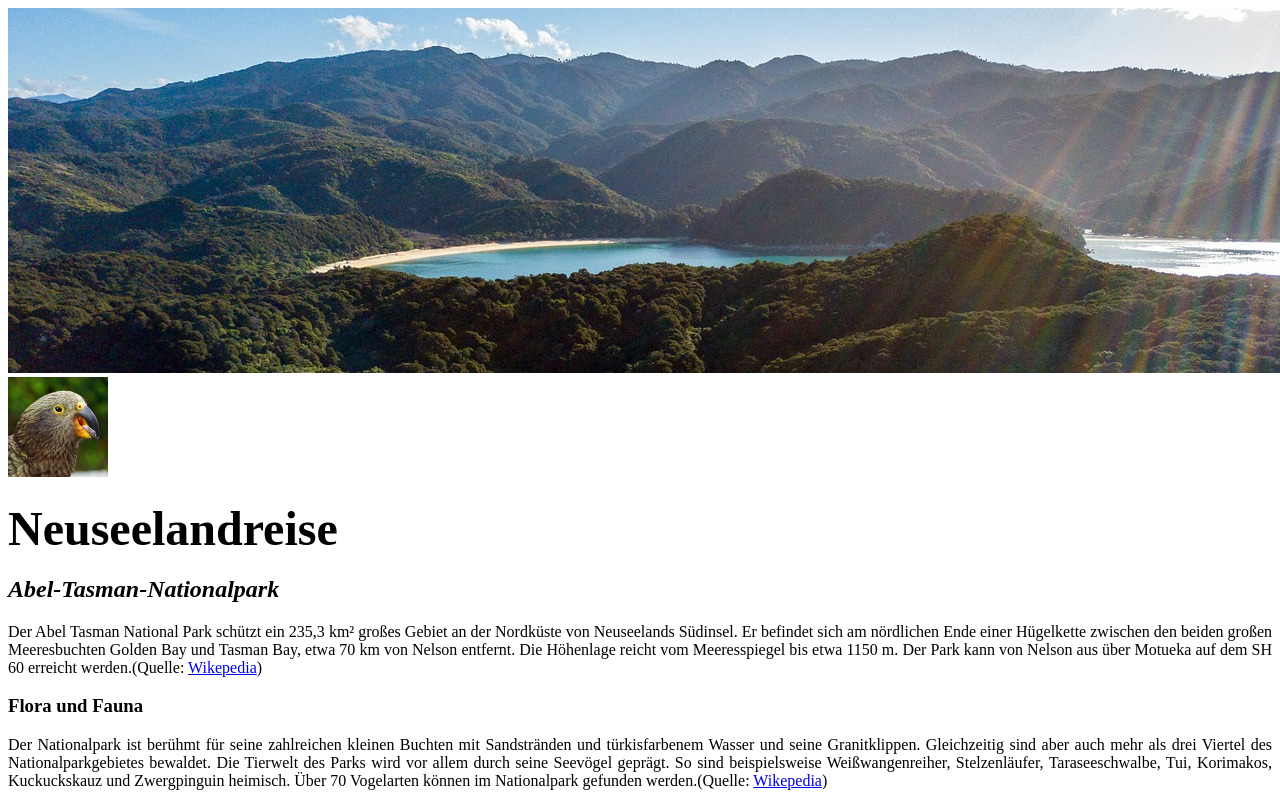
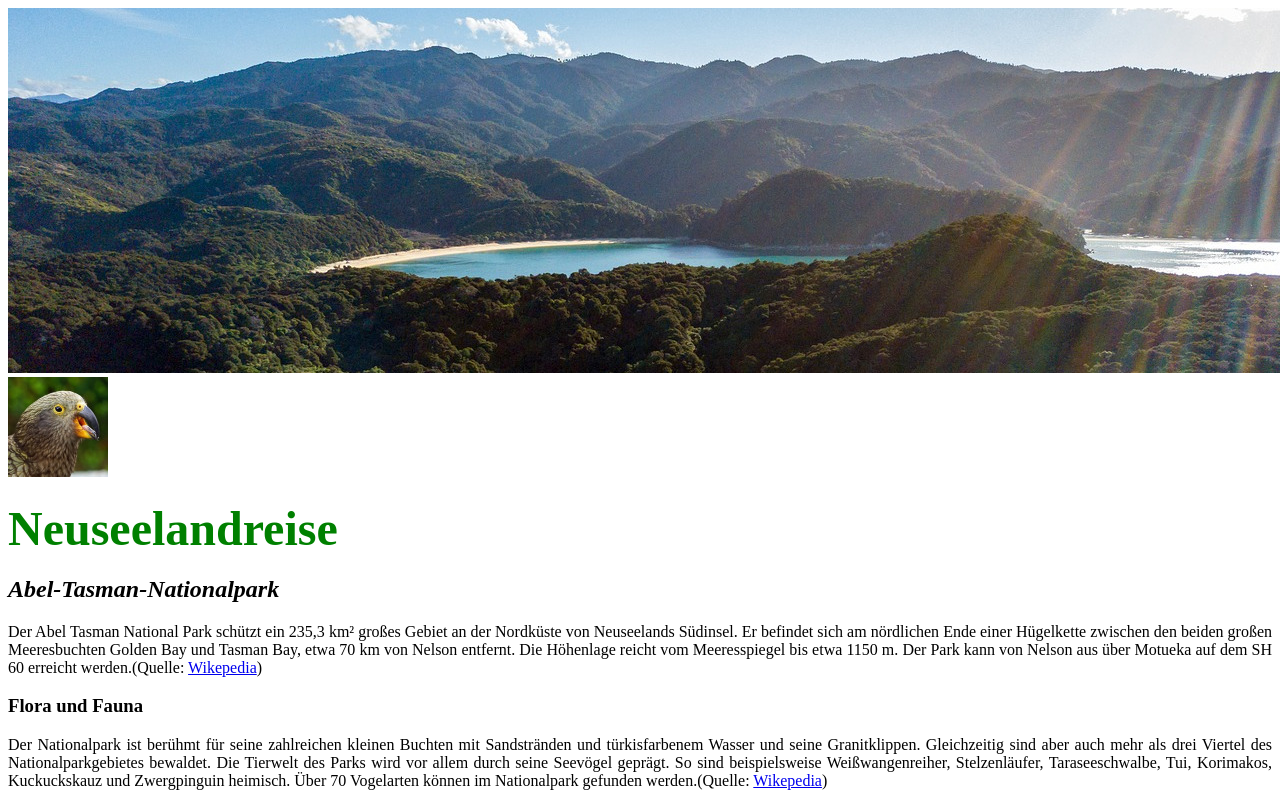
Before and after one commit to VoitMax/VoitMax.github.io, a plain HTML site: page nz/index.html in a window 1280 px wide. Shown: the top 800 px of the page. Drawn offline with Linux system fonts and the light colour scheme.

Commit message:
Überschrift grün style attribut

```diff
--- a/nz/index.html
+++ b/nz/index.html
@@ -17,7 +17,7 @@
             <a href="https://github.com/Webmapping"><img src="images/User.jpg" alt="Kea Vogel"></a>
         </header>
         <article>
-            <h1>
+            <h1 style="color: green;">
                 <font size="7">Neuseelandreise</font>
             </h1>
             <h2><em>Abel-Tasman-Nationalpark</em></h2>
```
